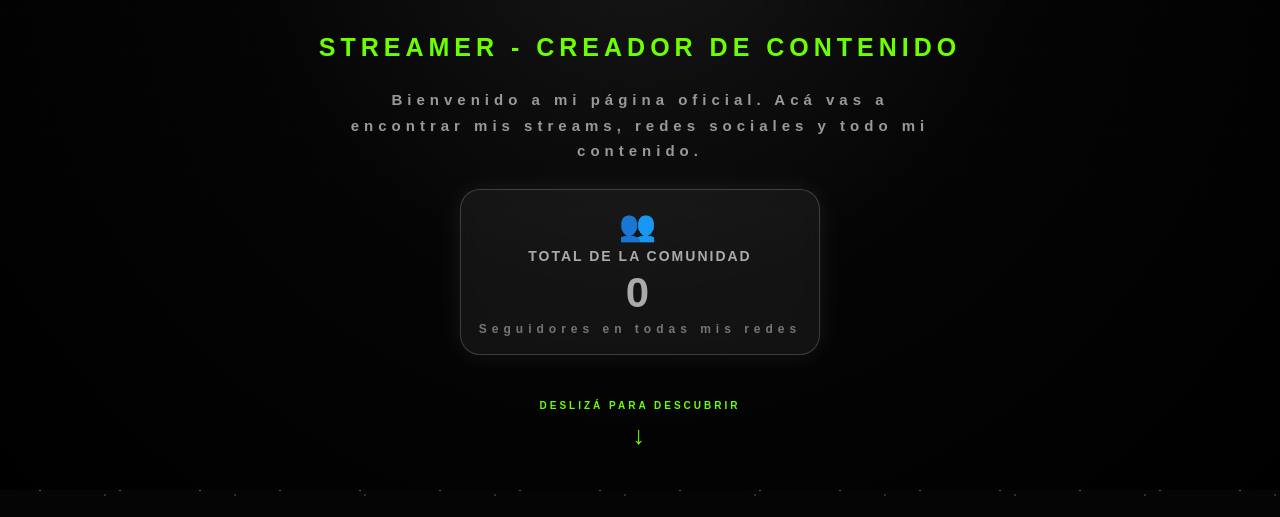
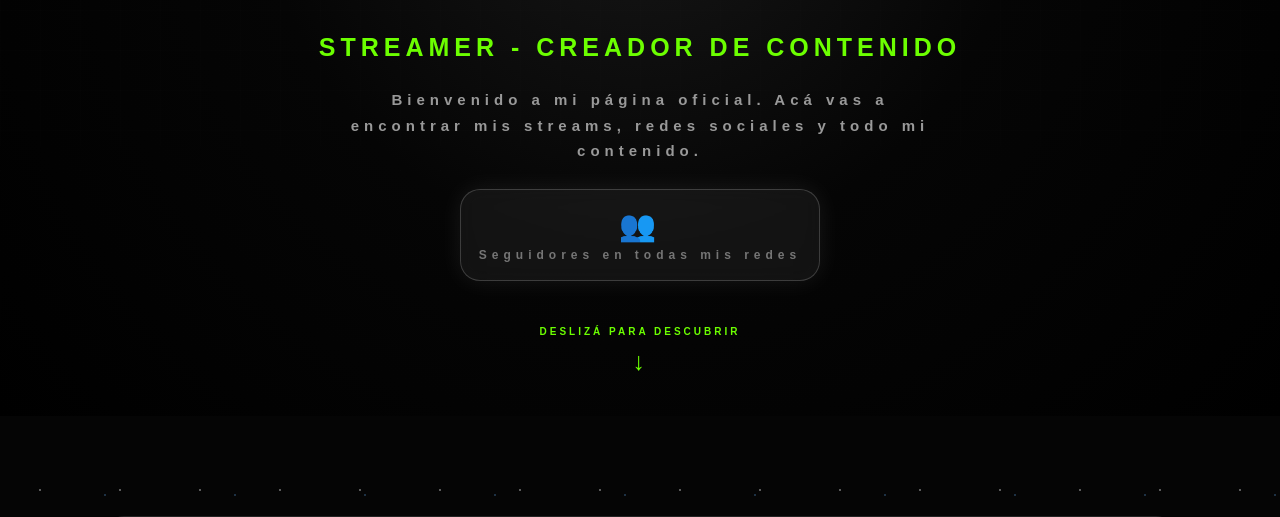
Before and after one commit to alvarezleonel525-beep/Leonelweb, a Flask app: page / in a window 1280 px wide. Shown: the part 670-1187 px from the top of the page. Run offline with Flask 3, Linux system fonts and the light colour scheme.

Commit message:
Eliminar contador de seguidores

```diff
--- a/templates/index.html
+++ b/templates/index.html
@@ -69,9 +69,7 @@
              <div class="comunidad">
                   <div class="comunidad-icono">👥</div>
 
-                  <h3>TOTAL DE LA COMUNIDAD</h3>
 
-                  <div class="contador" id="totalSeguidores">0</div>
     <script>
 async function actualizarSeguidores() {
     try {
```
